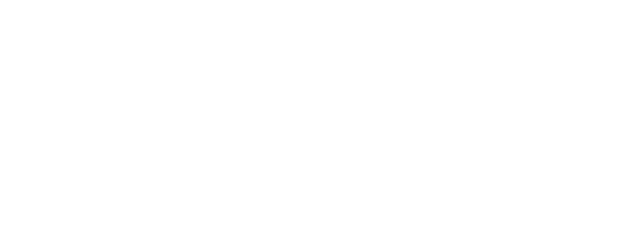
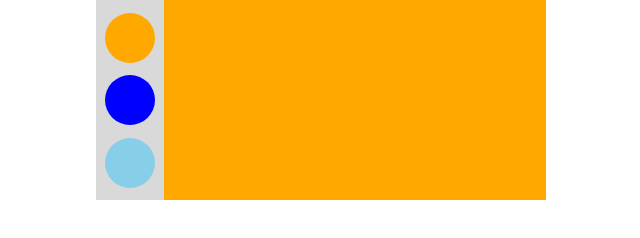
Before and after one commit to theajaypee/Component, a plain HTML site: page index.html in a window 1280 px wide. Shown: the whole page, without its empty margins (319-959 px from the left). Drawn offline with Linux system fonts and the light colour scheme.

Commit message:
javascript

```diff
--- a/index.html
+++ b/index.html
@@ -9,7 +9,16 @@
 </head>
 
 <body>
-
+    <section class="color-changer-project">
+        <div class="color-app-holder">
+            <div class="left-holder">
+                <div class="circle red" onclick="alert('Welcome, box 1 is clicked')"></div>
+                <div class="circle orange" id="orangediv"></div>
+                <div class="circle blue"></div>
+            </div>
+            <div class="right-holder"></div>
+        </div>
+    </section>
 
 
 
--- a/main.css
+++ b/main.css
@@ -0,0 +1,49 @@
+*{
+    padding: 0;
+    margin: 0;
+    box-sizing: border-box;
+}
+.color-changer-project{
+    /* border: 3px solid black; */
+    display: flex;
+    justify-content: center;
+}
+
+.color-app-holder{
+    /* border: 3px solid red; */
+    height: 200px;
+    width: 450px;
+    display: flex;
+}
+
+.left-holder{
+    width: 15%;
+    height: 100%;
+    background: #d9d9d9;
+    display: flex;
+    flex-direction: column;
+    justify-content: space-evenly;
+    align-items: center;
+}
+
+.right-holder{
+    width: 85%;
+    height: 100%;
+    background:#ffa800;
+
+}
+.circle{
+    /* border: 3px solid red; */
+    height: 50px;
+    width: 50px;
+    border-radius: 50%;
+}
+.red{
+    background: #ffa800;
+}
+.orange{
+    background: tomato;
+}
+.blue{
+    background: #87cee8;
+}
--- a/main.js
+++ b/main.js
@@ -0,0 +1,10 @@
+var seconddiv = document.getElementById('orangediv')
+
+// poping an alert when clicked
+seconddiv.addEventListener('click', function(){
+    alert('orange div is clicked')
+})
+
+
+// changing the element background
+seconddiv.style.background = "blue"
```
